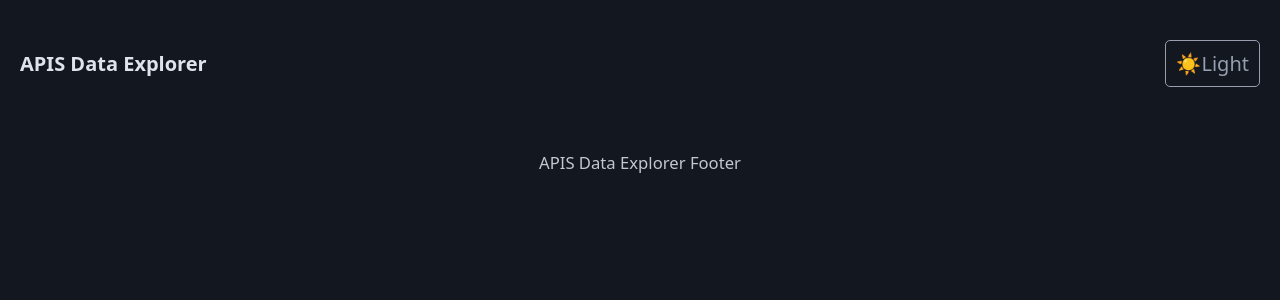
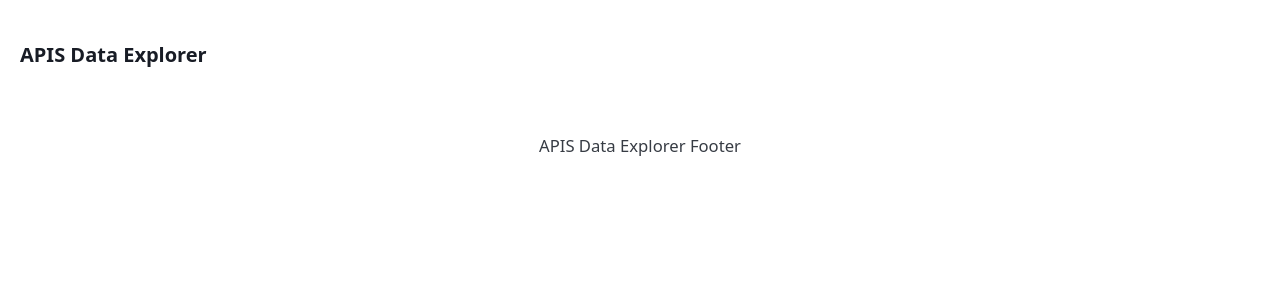
Before and after one commit to gythaogg/apis-data-explorer, a Django app: template apis_data_explorer/templates/apis_data_explorer/base.html in a window 1280 px wide. Shown: the top 300 px of the page. Run offline with Django 4.2, Linux system fonts and the light colour scheme; the template is opened without the code that fills it, so the values that code supplies are empty.

Commit message:
feat: remove dark/light switcher

```diff
--- a/apis_data_explorer/templates/apis_data_explorer/base.html
+++ b/apis_data_explorer/templates/apis_data_explorer/base.html
@@ -1,5 +1,5 @@
 <!doctype html>
-<html lang="en" data-theme="{% block theme %}dark{% endblock %}">
+<html lang="en" data-theme="light">
 <head>
     {% block head %}
     {% load static %}
@@ -22,20 +22,6 @@
                     </a>
                 </li>
             </ul>
-            <ul>
-                <li>
-                    <button
-                        type="button"
-                        id="theme-toggle"
-                        class="secondary outline"
-                        aria-label="Toggle light and dark mode"
-                    >
-                        <span aria-hidden="true">🌙</span>
-                        <span class="theme-toggle-label">Theme</span>
-                    </button>
-                </li>
-                {% block header_actions %}{% endblock %}
-            </ul>
         </nav>
         {% endblock %}
     </header>
@@ -48,32 +34,5 @@
         {% endblock %}
     </footer>
 
-    <script>
-        (function () {
-            const html = document.documentElement;
-            const button = document.getElementById("theme-toggle");
-
-            if (!button) return;
-
-            function currentTheme() {
-                return html.getAttribute("data-theme") || "light";
-            }
-
-            function applyButtonLabel(theme) {
-                button.innerHTML =
-                    theme === "dark"
-                        ? '<span aria-hidden="true">☀️</span><span class="theme-toggle-label">Light</span>'
-                        : '<span aria-hidden="true">🌙</span><span class="theme-toggle-label">Dark</span>';
-            }
-
-            applyButtonLabel(currentTheme());
-
-            button.addEventListener("click", function () {
-                const nextTheme = currentTheme() === "dark" ? "light" : "dark";
-                html.setAttribute("data-theme", nextTheme);
-                applyButtonLabel(nextTheme);
-            });
-        })();
-    </script>
 </body>
 </html>
```
Also changed, not shown: apis_data_explorer/templates/apis_data_explorer/search.html (deleted).
